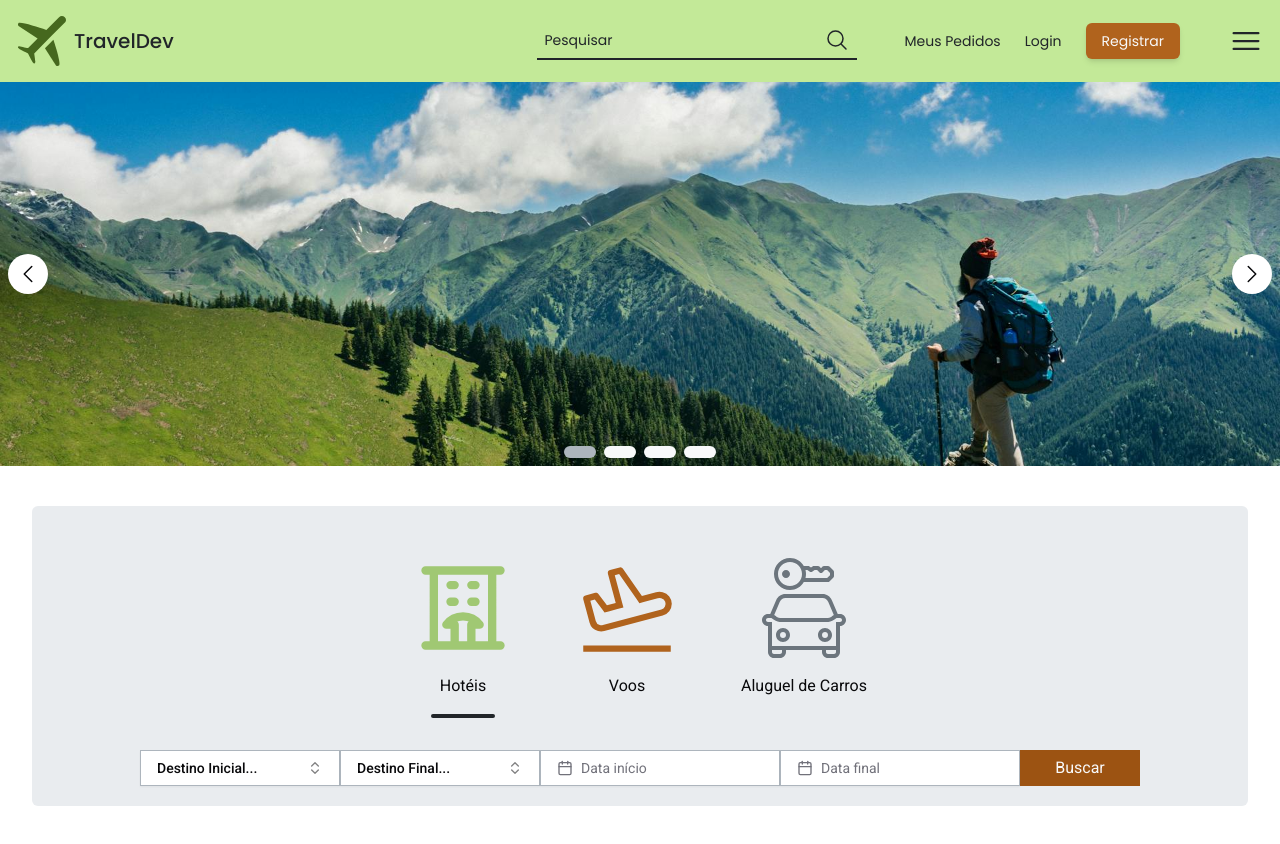
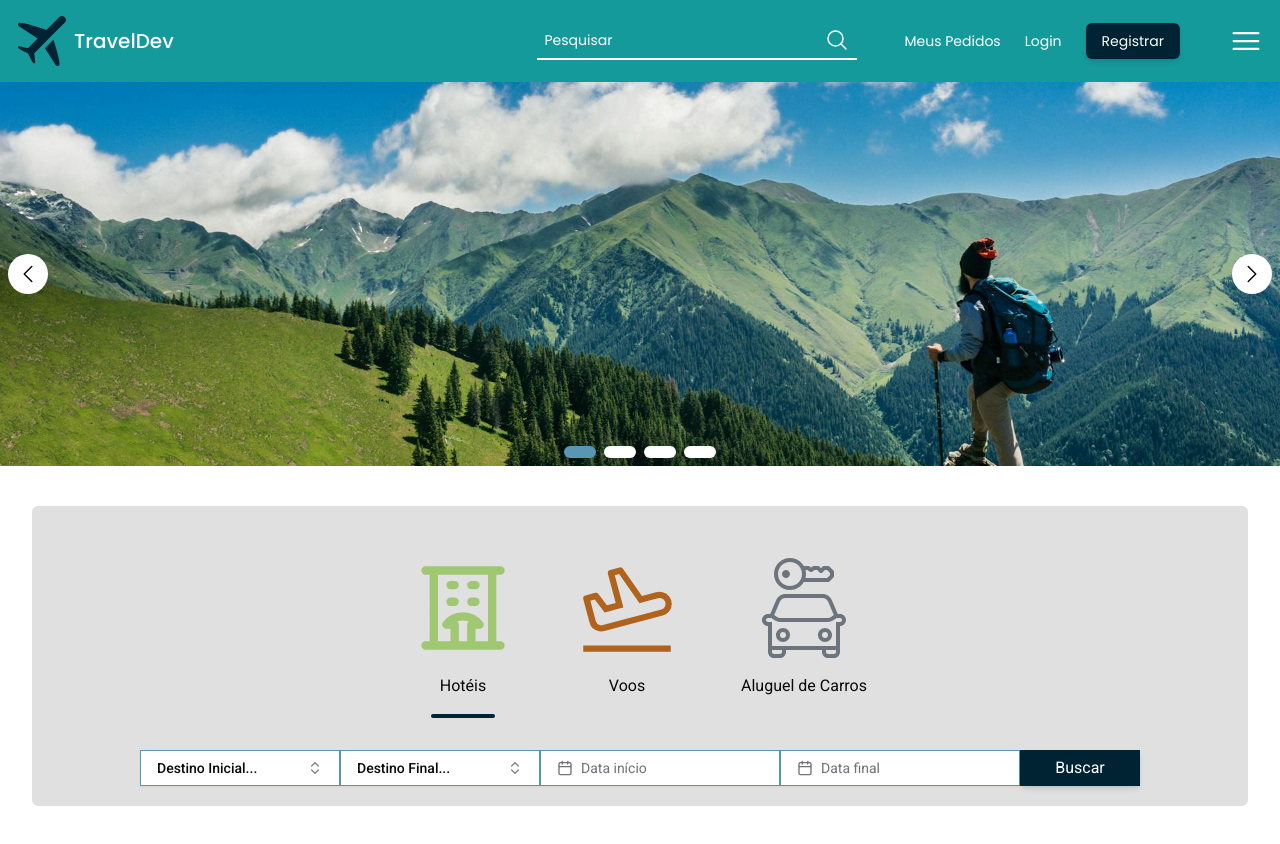
Before and after one commit to jessicaagrs/travelDev, a Next.js app: page / in a window 1280 px wide. Built offline with nearby package versions, Linux system fonts and the light colour scheme.

Commit message:
feat: update logo colors and enhance button styles; modify Tailwind CSS color palette for better UI consistency

```diff
--- a/src/components/catalog/Catalog.tsx
+++ b/src/components/catalog/Catalog.tsx
@@ -33,7 +33,7 @@ export default function Catalog() {
   };
 
   return (
-    <section className="font-roboto flex flex-col items-center bg-custom800 py-5 my-10 mx-8 rounded-md">
+    <section className="font-roboto flex flex-col items-center bg-custom1045 py-5 my-10 mx-8 rounded-md">
       <div className="flex gap-16 py-8">
         {servicesCatalog.map((service) => (
           <button
--- a/src/components/filters/SelectDestionation.tsx
+++ b/src/components/filters/SelectDestionation.tsx
@@ -15,7 +15,7 @@ export default function SelectDestination({
       <Combobox data="" label="Destino Final..." />
       <DatePicker label="Data início" />
       <DatePicker label="Data final" />
-      <button className="bg-custom500 text-custom400 w-[120px] h-[36px] border-none transition duration-500 hover:bg-custom300">
+      <button className="bg-custom200 text-custom400 hover:bg-custom1005 shadow-md w-[120px] h-[36px] border-none transition duration-500">
         Buscar
       </button>
     </>
--- a/src/components/header/Header.tsx
+++ b/src/components/header/Header.tsx
@@ -5,7 +5,7 @@ import { SearchHeader } from './SearchHeader';
 
 export default function Header() {
   return (
-    <nav className="bg-custom100 text-custom200 flex justify-between items-center p-4 font-poppins">
+    <nav className="bg-custom100 text-custom400 flex justify-between items-center p-4 font-poppins">
       <Logo />
       <div className="flex items-center gap-12">
         <SearchHeader />
--- a/src/components/header/LinksDisconnected.tsx
+++ b/src/components/header/LinksDisconnected.tsx
@@ -9,7 +9,7 @@ export const LinksDisconnected = () => {
       <li>
         <Link href="#">Login</Link>
       </li>
-      <li className="py-2 px-4 rounded-md bg-custom300 text-custom400 hover:bg-custom500 shadow-md transition duration-500">
+      <li className="py-2 px-4 rounded-md bg-custom200 text-custom400 hover:bg-custom1005 shadow-md transition duration-500">
         <Link href="#">Registrar</Link>
       </li>
     </ul>
--- a/src/components/header/SearchHeader.tsx
+++ b/src/components/header/SearchHeader.tsx
@@ -21,7 +21,7 @@ export const SearchHeader = () => {
   return (
     <div className="relative">
       <input
-        className="placeholder:text-custom200 text-sm w-80 p-2 bg-transparent border-b-2 border-custom200 focus:outline-none selection:bg-transparent"
+        className="placeholder:text-custom400 text-sm w-80 p-2 bg-transparent border-b-2 border-custom400 focus:outline-none selection:bg-transparent"
         placeholder="Pesquisar"
         type="text"
         name="search"
--- a/tailwind.config.ts
+++ b/tailwind.config.ts
@@ -10,14 +10,33 @@ export default {
   theme: {
     extend: {
       colors: {
-        custom100: '#C3E998',
-        custom200: '#212529',
-        custom300: '#B0631D',
-        custom400: '#F8F9FA',
-        custom500: '#9C5312',
-        custom600: '#495057',
-        custom700: '#ADB5BD',
-        custom800: '#E9ECEF',
+        custom100: '#159A9C',
+        custom200: '#002333',
+        custom300: '#DEEFE7',
+        custom400: '#FFFFFF',
+        custom500: '#B4BEC9',
+        custom600: '#885F2D',
+        custom700: '#5996B3',
+        custom800: '#331C00',
+        custom900: '#002333',
+        custom1000: '#007AB3',
+        custom1005: '#004261',
+        custom1010: '#883B2D',
+        custom1015: '#0096DB',
+        custom1020: '#212121',
+        custom1025: '#424242',
+        custom1030: '#616161',
+        custom1035: '#757575',
+        custom1040: '#9e9e9e',
+        custom1045: '#e0e0e0',
+        custom1050: '#eeeeee',
+        custom1055: '#dd2c00',
+        custom1060: '#ff3d00',
+        custom1065: '#ff6e40',
+        custom1070: '#ff9e80',
+        custom1075: '#4caf50',
+        custom1080: '#66bb6a',
+        custom1085: '#81c784',
         background: 'hsl(var(--background))',
         foreground: 'hsl(var(--foreground))',
         card: {
```
Also changed, not shown: public/logo.svg.
